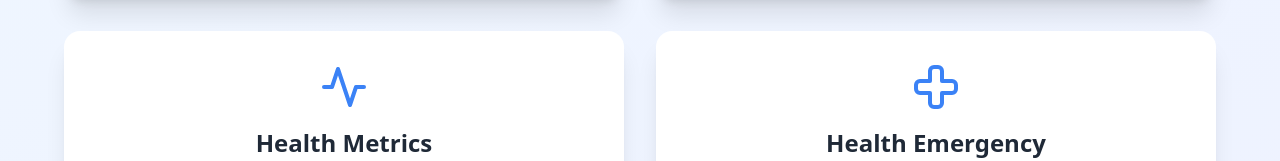
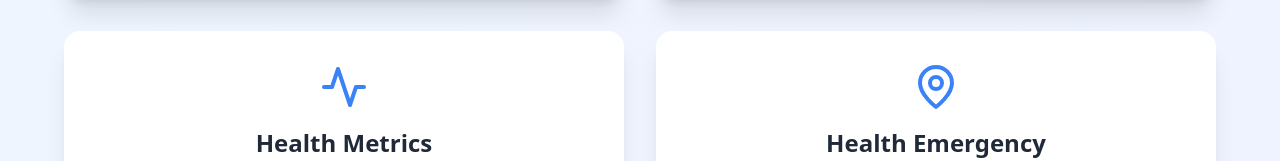
Before and after one commit to workspacereddy/Medical_AI, a React (Vite) app: page / in a window 1280 px wide. Shown: the part 377-538 px from the top of the page. Built offline with nearby package versions, Linux system fonts and the light colour scheme.

Commit message:
Update App.tsx

```diff
--- a/src/App.tsx
+++ b/src/App.tsx
@@ -1,6 +1,6 @@
 import React from 'react';
 import { BrowserRouter as Router, Routes, Route, Link } from 'react-router-dom';
-import { FileText, Home, MessageCircle, Activity, Cross } from 'lucide-react';
+import { FileText, Home, MessageCircle, Activity, Cross, MapPin } from 'lucide-react';
 import DocumentAnalyzer from './pages/DocumentAnalyzer';
 import HealthChat from './pages/HealthChat';
 import HealthMetrics from './pages/HealthMetrics';
@@ -43,7 +43,7 @@ function HomePage() {
             to="/emergency"
             className="flex flex-col items-center p-8 bg-white rounded-2xl shadow-xl hover:shadow-2xl transition-all min-h-[200px]"
           >
-            <Cross className="w-12 h-12 mb-4 text-blue-500" />
+            <MapPin className="w-12 h-12 mb-4 text-blue-500" />
             <h2 className="text-2xl font-semibold text-gray-800 mb-2">Health Emergency</h2>
             <p className="text-gray-600 text-base">Immediate emergency contacts and resources</p>
           </Link>
```
